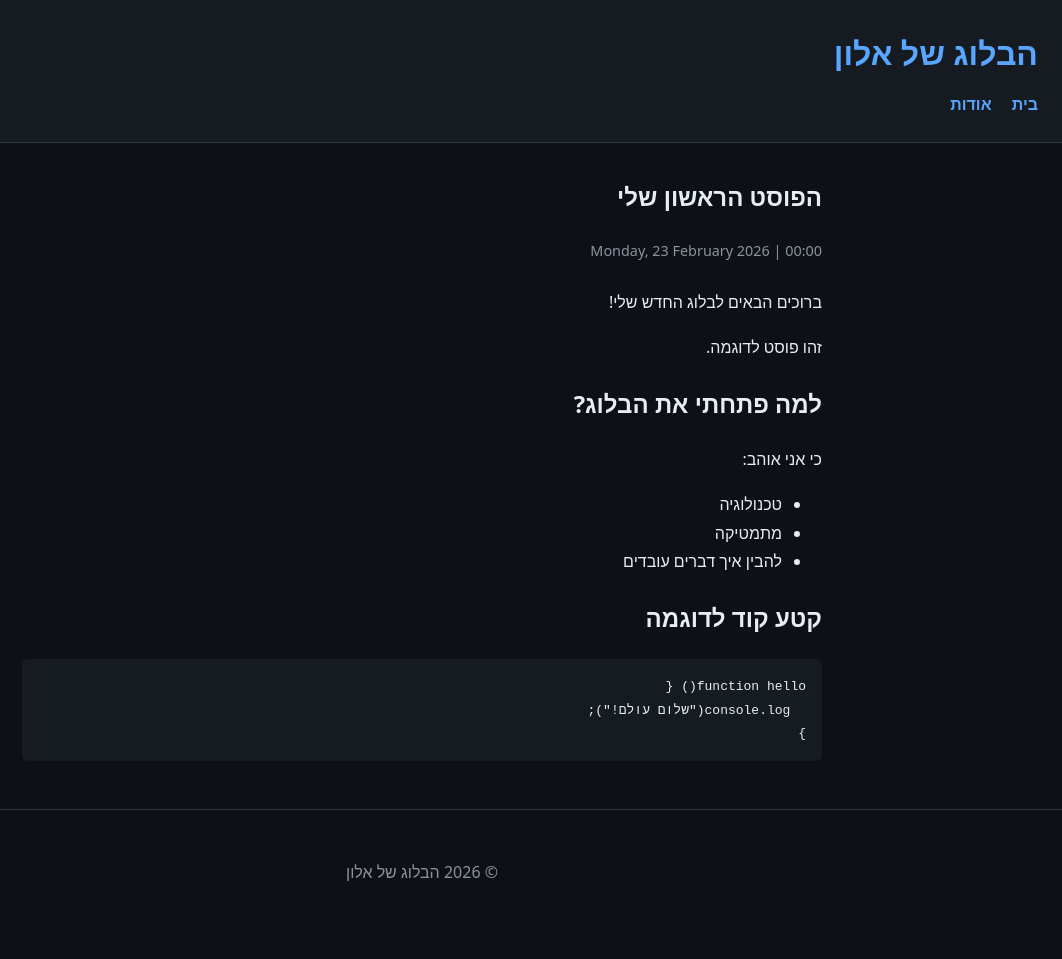
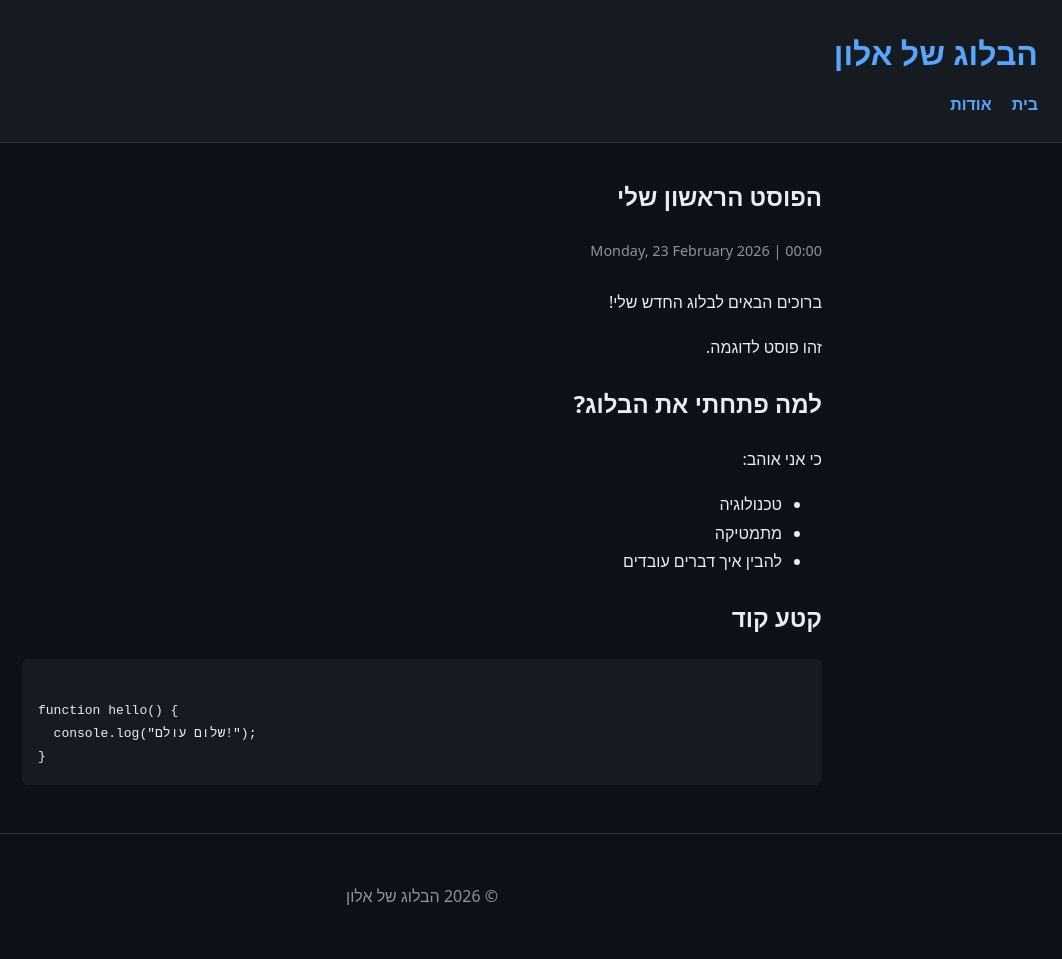
Before and after one commit to eladyesh/financial-site, a Jekyll site: the page built from _posts/2026-02-23-first-post.md, in a window 1280 px wide. Shown: the whole page, without its empty margins (218-1280 px from the left). Built offline with Jekyll 4.4.1, drawn with Linux system fonts in a browser that asks for light colours; before the commit the page ends 935 px from its top, so only the background shows below that.

Commit message:
Update 2026-02-23-first-post.md

````diff
--- a/_posts/2026-02-23-first-post.md
+++ b/_posts/2026-02-23-first-post.md
@@ -14,10 +14,11 @@ date: 2026-02-23
 - מתמטיקה
 - להבין איך דברים עובדים
 
-## קטע קוד לדוגמה
-
-```js
+## קטע קוד
+<div style="direction: ltr; text-align: left;">
+<pre><code class="language-js">
 function hello() {
   console.log("שלום עולם!");
 }
-```
+</code></pre>
+</div>
````
